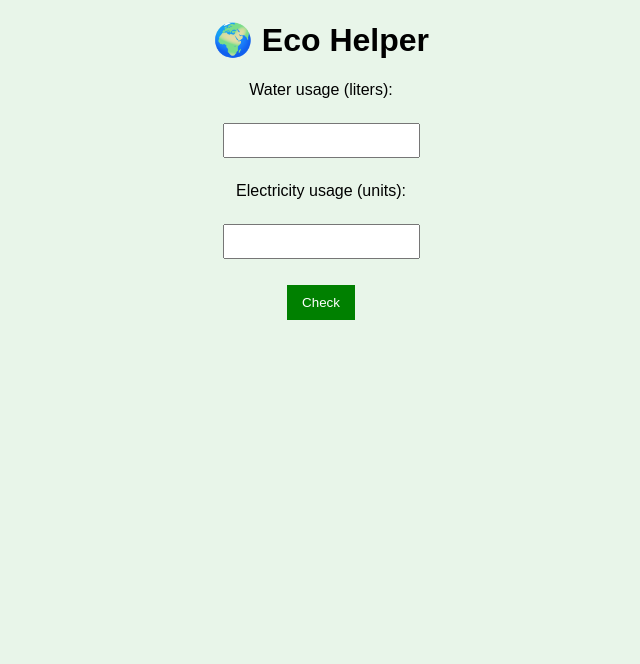
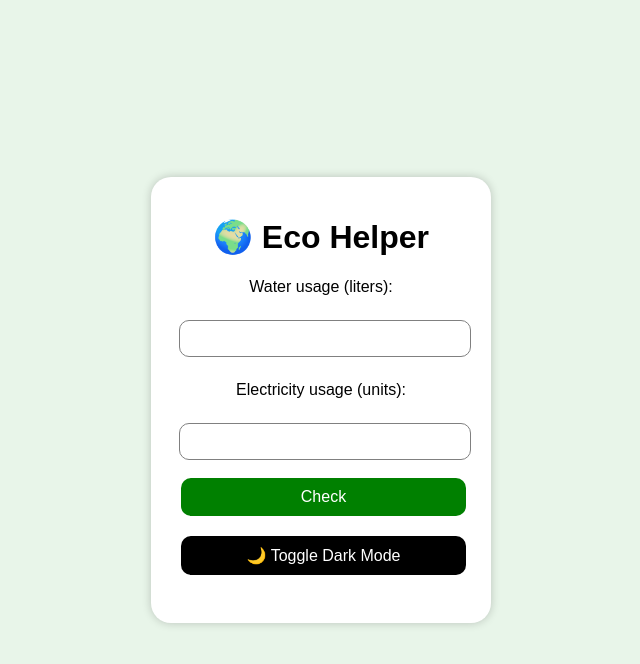
Before and after one commit to yusufahamed259/eco-helper, a plain HTML site: page index.html in a window 1280 px wide. Shown: the whole page, without its empty margins (319-959 px from the left). Drawn offline with Linux system fonts and the light colour scheme.

Commit message:
Update index.html

```diff
--- a/index.html
+++ b/index.html
@@ -6,21 +6,54 @@
 <style>
 body {
   font-family: Arial;
+  background: #e8f5e9;
+  display: flex;
+  justify-content: center;
+  align-items: center;
+  height: 100vh;
+  margin: 0;
+}
+
+.container {
+  background: white;
+  padding: 20px;
+  border-radius: 20px;
+  width: 300px;
   text-align: center;
-  background: #e8f5e9;
+  box-shadow: 0 0 10px rgba(0,0,0,0.2);
 }
 
 input {
-  padding: 8px;
+  padding: 10px;
   margin: 8px;
+  width: 90%;
+  border-radius: 10px;
+  border: 1px solid gray;
 }
 
 button {
-  padding: 10px 15px;
+  padding: 10px;
+  margin: 10px;
+  width: 95%;
+  border-radius: 10px;
+  border: none;
   background: green;
   color: white;
-  border: none;
+  font-size: 16px;
   cursor: pointer;
+}
+
+.toggle {
+  background: black;
+}
+
+.dark-mode {
+  background: #121212;
+  color: white;
+}
+
+.dark-mode .container {
+  background: #1e1e1e;
 }
 </style>
 
@@ -28,6 +61,7 @@ button {
 
 <body>
 
+<div class="container">
   <h1>🌍 Eco Helper</h1>
 
   <p>Water usage (liters):</p>
@@ -36,17 +70,17 @@ button {
   <p>Electricity usage (units):</p>
   <input id="electricity" type="number">
 
-<br><br>
   <button onclick="checkUsage()">Check</button>
+  <button class="toggle" onclick="toggleDark()">🌙 Toggle Dark Mode</button>
 
-<h2 id="result"></h2>
+  <h3 id="result"></h3>
+</div>
 
 <script>
 function checkUsage() {
   let water = document.getElementById("water").value;
   let elec = document.getElementById("electricity").value;
 
-  // Save data
   localStorage.setItem("water", water);
   localStorage.setItem("electricity", elec);
 
@@ -67,18 +101,17 @@ function checkUsage() {
   document.getElementById("result").innerHTML = msg;
 }
 
-// Load saved data when page opens
+function toggleDark() {
+  document.body.classList.toggle("dark-mode");
+}
+
+// Load saved data
 window.onload = function() {
   let water = localStorage.getItem("water");
   let elec = localStorage.getItem("electricity");
 
-  if (water !== null) {
-    document.getElementById("water").value = water;
-  }
-
-  if (elec !== null) {
-    document.getElementById("electricity").value = elec;
-  }
+  if (water !== null) document.getElementById("water").value = water;
+  if (elec !== null) document.getElementById("electricity").value = elec;
 };
 </script>
 
```
Lines whose indentation alone changed are shown as unchanged.
